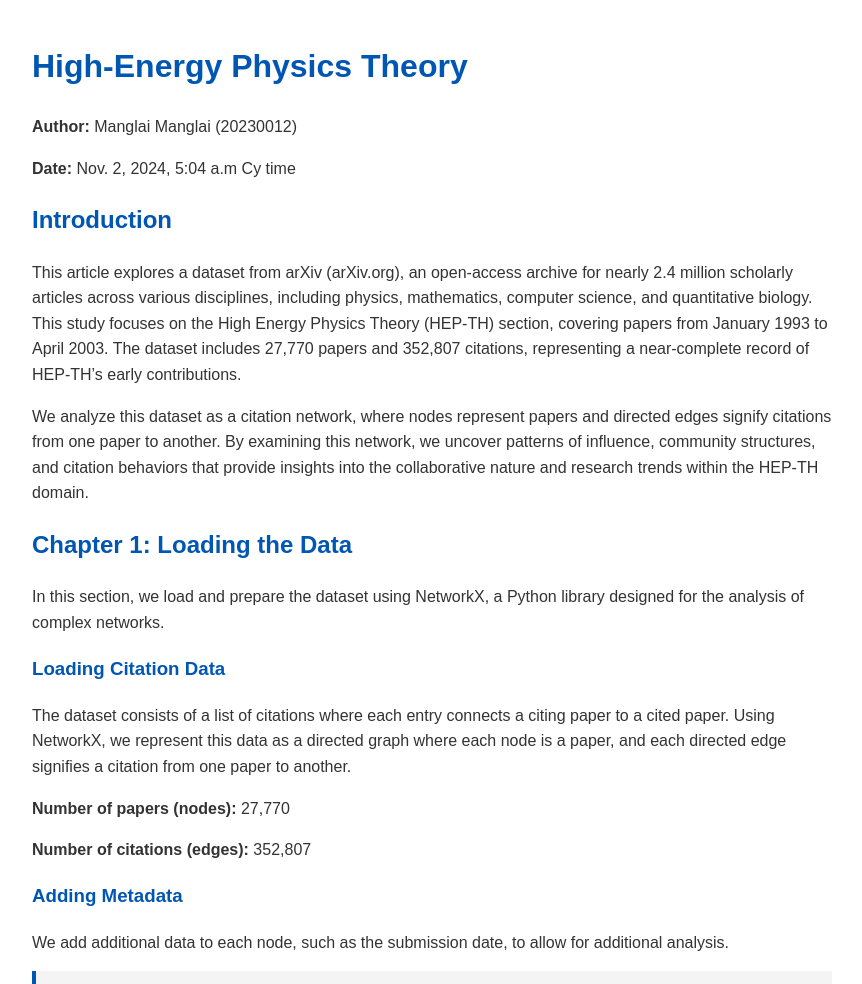
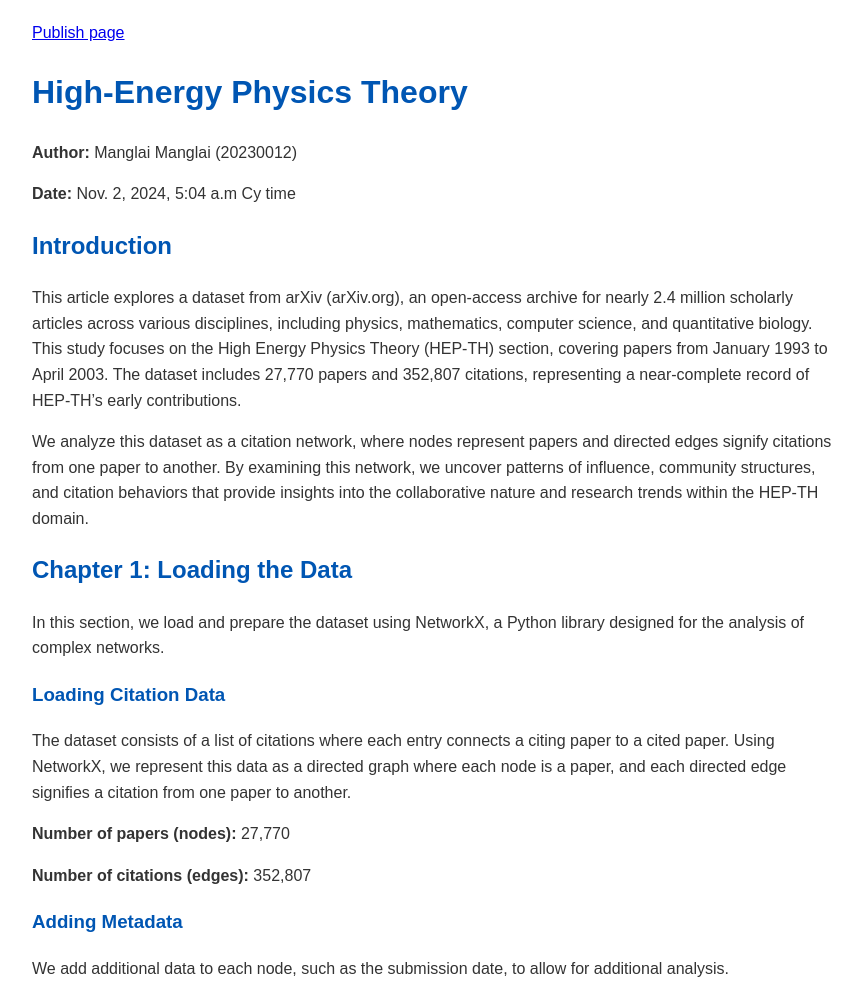
Before and after one commit to manglaii/graph, a plain HTML site: page index.html in a window 1280 px wide. Shown: the top 984 px of the page, without its empty margins (208-1070 px from the left). Drawn offline with Linux system fonts and the light colour scheme.

Commit message:
Update index.html

```diff
--- a/index.html
+++ b/index.html
@@ -44,7 +44,7 @@
     </style>
 </head>
 <body>
-
+<a href="https://manglaii.github.io/graph/">Publish page</a>
 <header>
     <h1>High-Energy Physics Theory</h1>
     <p><strong>Author:</strong> Manglai Manglai (20230012)</p>
```
